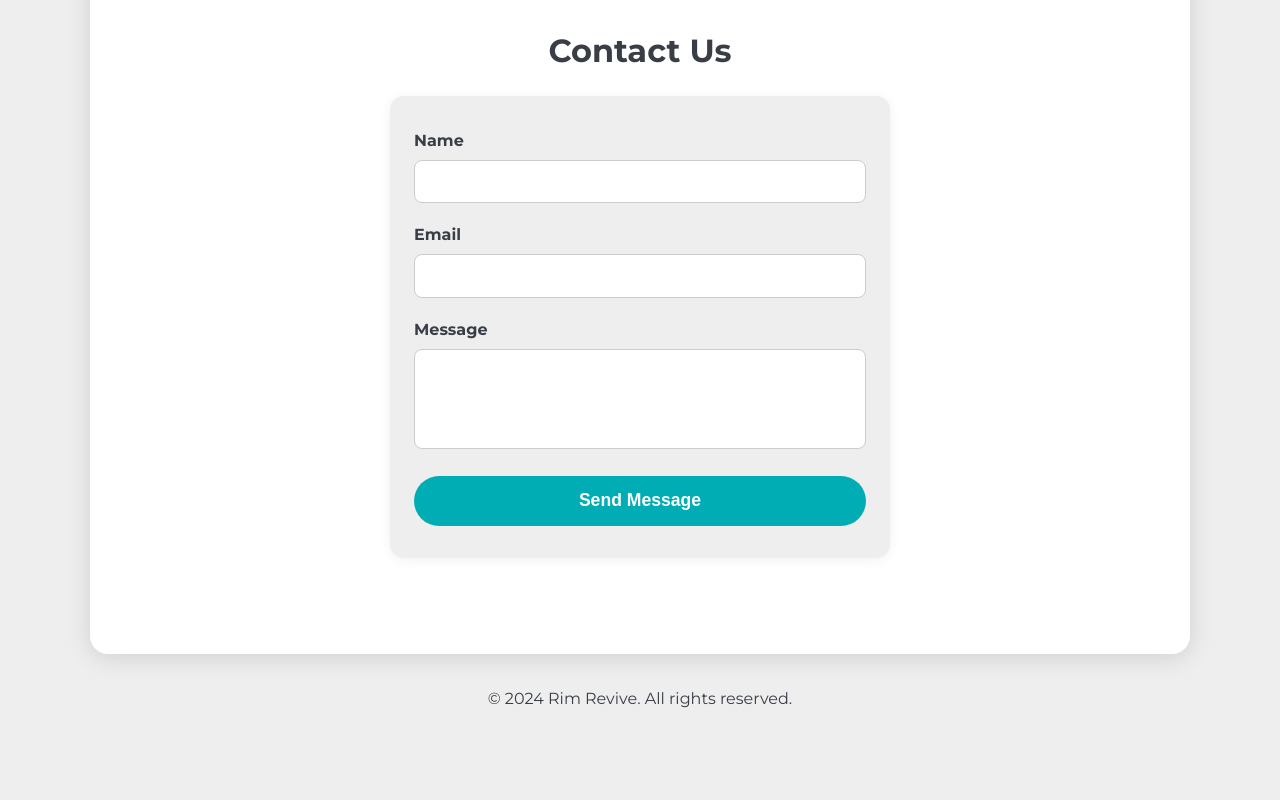
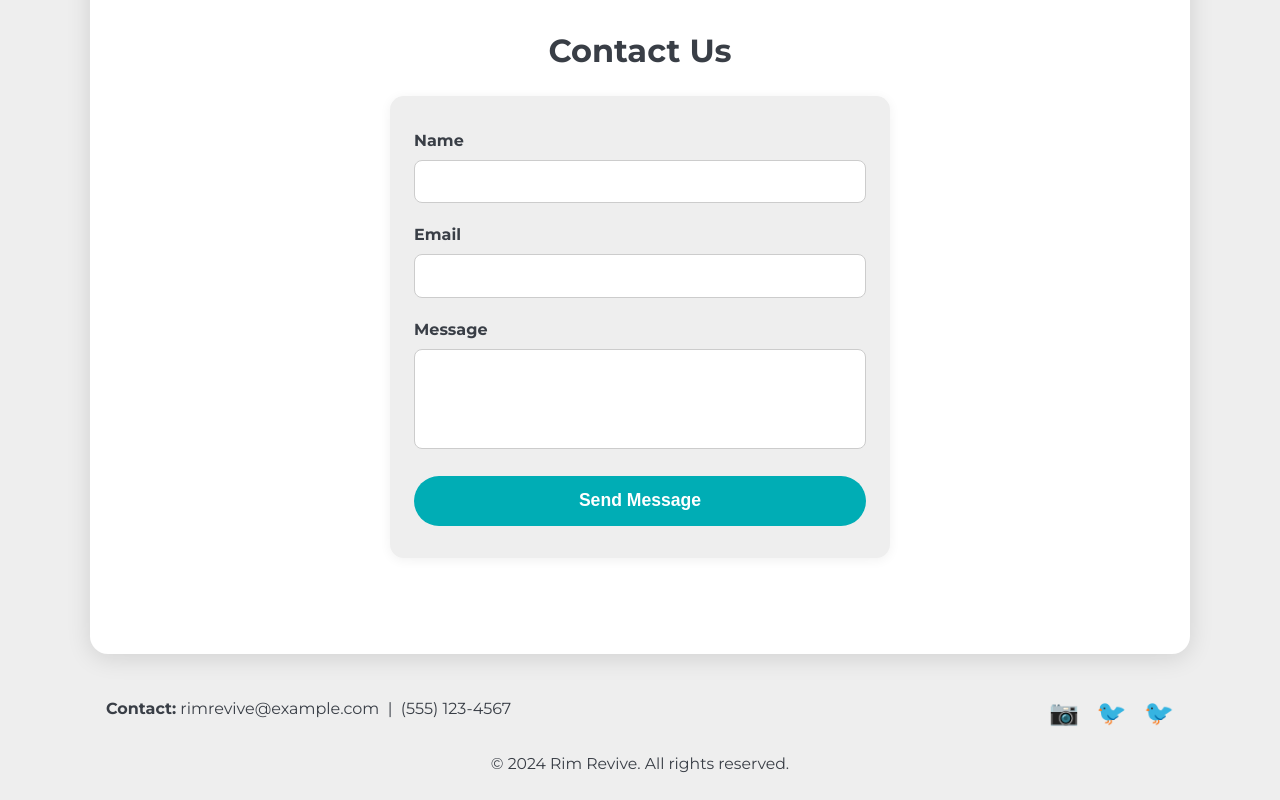
Before and after one commit to psingh24K/rim-revive-landing, a plain HTML site: page rim-painting-landing.html in a window 1280 px wide. Shown: the part 1323-2123 px from the top of the page. Before the commit the page ends 2050 px from the top, so only its background shows below. Drawn offline with Linux system fonts and the light colour scheme.

Commit message:
new footer

```diff
--- a/rim-painting-landing.html
+++ b/rim-painting-landing.html
@@ -264,6 +264,50 @@
         font-size: 1.1rem;
       }
     }
+    .footer-content {
+      display: flex;
+      flex-wrap: wrap;
+      justify-content: space-between;
+      align-items: center;
+      max-width: 1100px;
+      margin: 0 auto 0 auto;
+      padding: 0.5rem 1rem 0.5rem 1rem;
+    }
+    .footer-contact {
+      font-size: 1rem;
+      color: var(--secondary);
+      margin-bottom: 0.5rem;
+    }
+    .footer-social {
+      display: flex;
+      gap: 1.1rem;
+    }
+    .footer-icon {
+      font-size: 1.5rem;
+      color: var(--accent);
+      text-decoration: none;
+      transition: color 0.2s;
+    }
+    .footer-icon:hover {
+      color: var(--secondary);
+    }
+    .footer-copy {
+      text-align: center;
+      color: var(--secondary);
+      font-size: 0.98rem;
+      margin-top: 0.7rem;
+      padding-bottom: 0.5rem;
+    }
+    @media (max-width: 700px) {
+      .footer-content {
+        flex-direction: column;
+        align-items: flex-start;
+        gap: 0.5rem;
+      }
+      .footer-social {
+        margin-bottom: 0.5rem;
+      }
+    }
   </style>
 </head>
 <body>
@@ -324,7 +368,17 @@
     </section>
   </main>
   <footer>
-    &copy; 2024 Rim Revive. All rights reserved.
+    <div class="footer-content">
+      <div class="footer-contact">
+        <strong>Contact:</strong> rimrevive@example.com &nbsp;|&nbsp; (555) 123-4567
+      </div>
+      <div class="footer-social">
+        <a href="#" aria-label="Instagram" class="footer-icon">&#x1F4F7;</a>
+        <a href="#" aria-label="Facebook" class="footer-icon">&#x1F426;</a>
+        <a href="#" aria-label="Twitter" class="footer-icon">&#x1F426;</a>
+      </div>
+    </div>
+    <div class="footer-copy">&copy; 2024 Rim Revive. All rights reserved.</div>
   </footer>
   <script>
     // Theme toggle logic
```
